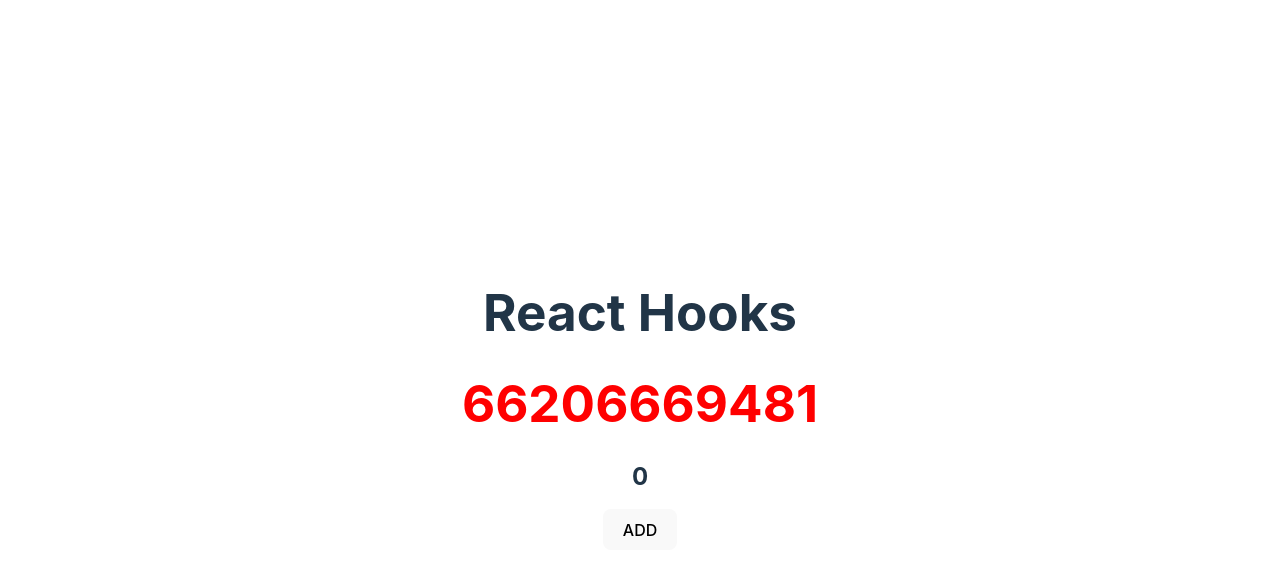
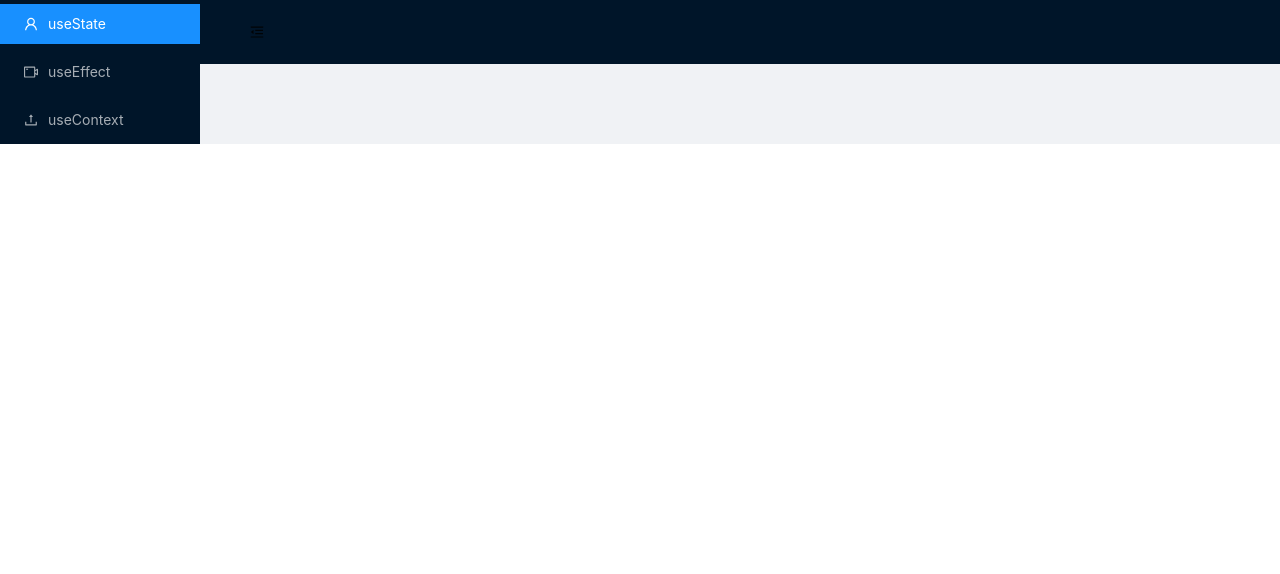
Before and after one commit to JianDaRui/react-hooks, a React (Vite) app: page / in a window 1280 px wide. Shown: the top 574 px of the page. Built offline with nearby package versions, Linux system fonts and the light colour scheme.

Commit message:
feat: 添加路由

```diff
--- a/index.html
+++ b/index.html
@@ -4,7 +4,7 @@
     <meta charset="UTF-8" />
     <link rel="icon" type="image/svg+xml" href="/vite.svg" />
     <meta name="viewport" content="width=device-width, initial-scale=1.0" />
-    <title>Vite + React</title>
+    <title>React Hooks</title>
   </head>
   <body>
     <div id="root"></div>
--- a/src/App.css
+++ /dev/null
@@ -1,41 +0,0 @@
-#root {
-  max-width: 1280px;
-  margin: 0 auto;
-  padding: 2rem;
-  text-align: center;
-}
-
-.logo {
-  height: 6em;
-  padding: 1.5em;
-  will-change: filter;
-}
-.logo:hover {
-  filter: drop-shadow(0 0 2em #646cffaa);
-}
-.logo.react:hover {
-  filter: drop-shadow(0 0 2em #61dafbaa);
-}
-
-@keyframes logo-spin {
-  from {
-    transform: rotate(0deg);
-  }
-  to {
-    transform: rotate(360deg);
-  }
-}
-
-@media (prefers-reduced-motion: no-preference) {
-  a:nth-of-type(2) .logo {
-    animation: logo-spin infinite 20s linear;
-  }
-}
-
-.card {
-  padding: 2em;
-}
-
-.read-the-docs {
-  color: #888;
-}
--- a/src/App.jsx
+++ b/src/App.jsx
@@ -1,11 +1,10 @@
 import { useState } from 'react'
-import './App.css'
-import UseState from './use-state/index'
+import LayoutComponent from './layouts'
+import UseState from './pages/use-state/index'
 function App() {
   return (
-    <div className="App">
-      <h1>React Hooks</h1>
-      <UseState />
+    <div>
+      <LayoutComponent />
     </div>
   )
 }
--- a/src/index.css
+++ /dev/null
@@ -1,70 +0,0 @@
-:root {
-  font-family: Inter, Avenir, Helvetica, Arial, sans-serif;
-  font-size: 16px;
-  line-height: 24px;
-  font-weight: 400;
-
-  color-scheme: light dark;
-  color: rgba(255, 255, 255, 0.87);
-  background-color: #242424;
-
-  font-synthesis: none;
-  text-rendering: optimizeLegibility;
-  -webkit-font-smoothing: antialiased;
-  -moz-osx-font-smoothing: grayscale;
-  -webkit-text-size-adjust: 100%;
-}
-
-a {
-  font-weight: 500;
-  color: #646cff;
-  text-decoration: inherit;
-}
-a:hover {
-  color: #535bf2;
-}
-
-body {
-  margin: 0;
-  display: flex;
-  place-items: center;
-  min-width: 320px;
-  min-height: 100vh;
-}
-
-h1 {
-  font-size: 3.2em;
-  line-height: 1.1;
-}
-
-button {
-  border-radius: 8px;
-  border: 1px solid transparent;
-  padding: 0.6em 1.2em;
-  font-size: 1em;
-  font-weight: 500;
-  font-family: inherit;
-  background-color: #1a1a1a;
-  cursor: pointer;
-  transition: border-color 0.25s;
-}
-button:hover {
-  border-color: #646cff;
-}
-button:focus,
-button:focus-visible {
-  outline: 4px auto -webkit-focus-ring-color;
-}
-
-@media (prefers-color-scheme: light) {
-  :root {
-    color: #213547;
-    background-color: #ffffff;
-  }
-  a:hover {
-    color: #747bff;
-  }
-  button {
-    background-color: #f9f9f9;
-  }
-}
--- /dev/null
+++ b/src/layouts/index.jsx
@@ -0,0 +1,75 @@
+import {
+  MenuFoldOutlined,
+  MenuUnfoldOutlined,
+  UploadOutlined,
+  UserOutlined,
+  VideoCameraOutlined,
+} from '@ant-design/icons';
+import { Layout, Menu } from 'antd';
+import React, { useState } from 'react';
+import { Navigate, Route, Routes } from 'react-router-dom'
+import { routes } from '@/router'
+const { Header, Sider, Content } = Layout;
+
+const LayoutComponent = () => {
+  const [collapsed, setCollapsed] = useState(false);
+
+  const menuItems = [
+    {
+      key: '/use-state',
+      icon: <UserOutlined />,
+      label: 'useState',
+    },
+    {
+      key: '/use-effect',
+      icon: <VideoCameraOutlined />,
+      label: 'useEffect',
+    },
+    {
+      key: '/use-context',
+      icon: <UploadOutlined />,
+      label: 'useContext',
+    },
+  ]
+
+  return (
+    <Layout>
+      <Sider trigger={null} collapsible collapsed={collapsed}>
+        <div className="logo" />
+        <Menu
+          theme="dark"
+          mode="inline"
+          defaultSelectedKeys={['/use-state']}
+          items={menuItems}
+        />
+      </Sider>
+      <Layout>
+        <Header>
+          {React.createElement(collapsed ? MenuUnfoldOutlined : MenuFoldOutlined, {
+            className: 'trigger',
+            onClick: () => setCollapsed(!collapsed),
+          })}
+        </Header>
+        <Content>
+          <Routes>
+            {
+              routes.map(router => {
+                const { path, component } = router
+                return (
+                  <Route
+                    key={path}
+                    path={path}
+                    element={component}
+                  >
+                  </Route>
+                )
+              })
+            }
+          </Routes>
+        </Content>
+      </Layout>
+    </Layout>
+  );
+};
+
+export default LayoutComponent;
--- a/src/main.jsx
+++ b/src/main.jsx
@@ -1,10 +1,13 @@
 import React from 'react'
 import ReactDOM from 'react-dom/client'
+import { BrowserRouter } from 'react-router-dom'
+import 'antd/dist/antd.css';
 import App from './App'
-import './index.css'
 
 ReactDOM.createRoot(document.getElementById('root')).render(
   <React.StrictMode>
-    <App />
+    <BrowserRouter>
+      <App />
+    </BrowserRouter>
   </React.StrictMode>
 )
--- /dev/null
+++ b/src/pages/use-context/index.jsx
@@ -0,0 +1,11 @@
+import { useState, useEffect } from 'react'
+
+function UseContextFeat() {
+  return (
+    <div>
+      <h1>UseContextFeat</h1>
+    </div>
+  )
+}
+
+export default UseContextFeat
--- /dev/null
+++ b/src/pages/use-effect/index.jsx
@@ -0,0 +1,11 @@
+import { useState, useEffect } from 'react'
+
+function UseEffectFeat() {
+  return (
+    <div>
+      <h1>UseEffect</h1>
+    </div>
+  )
+}
+
+export default UseEffectFeat
--- a/src/use-state/index.jsx
+++ b/src/pages/use-state/index.jsx
@@ -2,16 +2,13 @@ import { useState, useEffect } from 'react'
 
 function UseStateFeat() {
   const [count, setCount] = useState(0)
-  if(true) {
-    useEffect(() => {
-      console.log(33)
-    })
-  }
+
+  console.log(Math.floor(Math.random() * 100000000000))
   return (
     <div>
       <h1 style={{ color: 'red' }}>{Math.floor(Math.random() * 100000000000)}</h1>
       <h2>{count}</h2>
-      <button onClick={() => setCount(count+1)}>ADD</button>
+      <button onClick={() => setCount(count + 1)}>ADD</button>
     </div>
   )
 }
--- /dev/null
+++ b/src/router/index.js
@@ -0,0 +1,23 @@
+import { lazy } from 'react'
+export const routes = [
+  {
+    path: '/',
+    key: '/',
+    redirect: '/use-state',
+  },
+  {
+    path: '/use-state',
+    key: '/use-state',
+    component: lazy(() => import('@/pages/use-state'))
+  },
+  {
+    path: '/use-effect',
+    key: '/use-effect',
+    component: lazy(() => import('@/pages/use-effect'))
+  },
+  {
+    path: '/use-context',
+    key: '/use-context',
+    component: lazy(() => import('@/pages/use-context'))
+  }
+]
--- a/vite.config.js
+++ b/vite.config.js
@@ -1,7 +1,16 @@
 import { defineConfig } from 'vite'
 import react from '@vitejs/plugin-react'
+import path from 'path'
 
+function _resolve(dir) {
+  return path.resolve(__dirname, dir)
+}
 // https://vitejs.dev/config/
 export default defineConfig({
-  plugins: [react()]
+  plugins: [react()],
+  resolve: {
+    alias: {
+      '@': _resolve('src')
+    }
+  }
 })
```
Also changed, not shown: package.json (+12 -1 lines), 2 other files (tests, documents, lock files or other folders).
